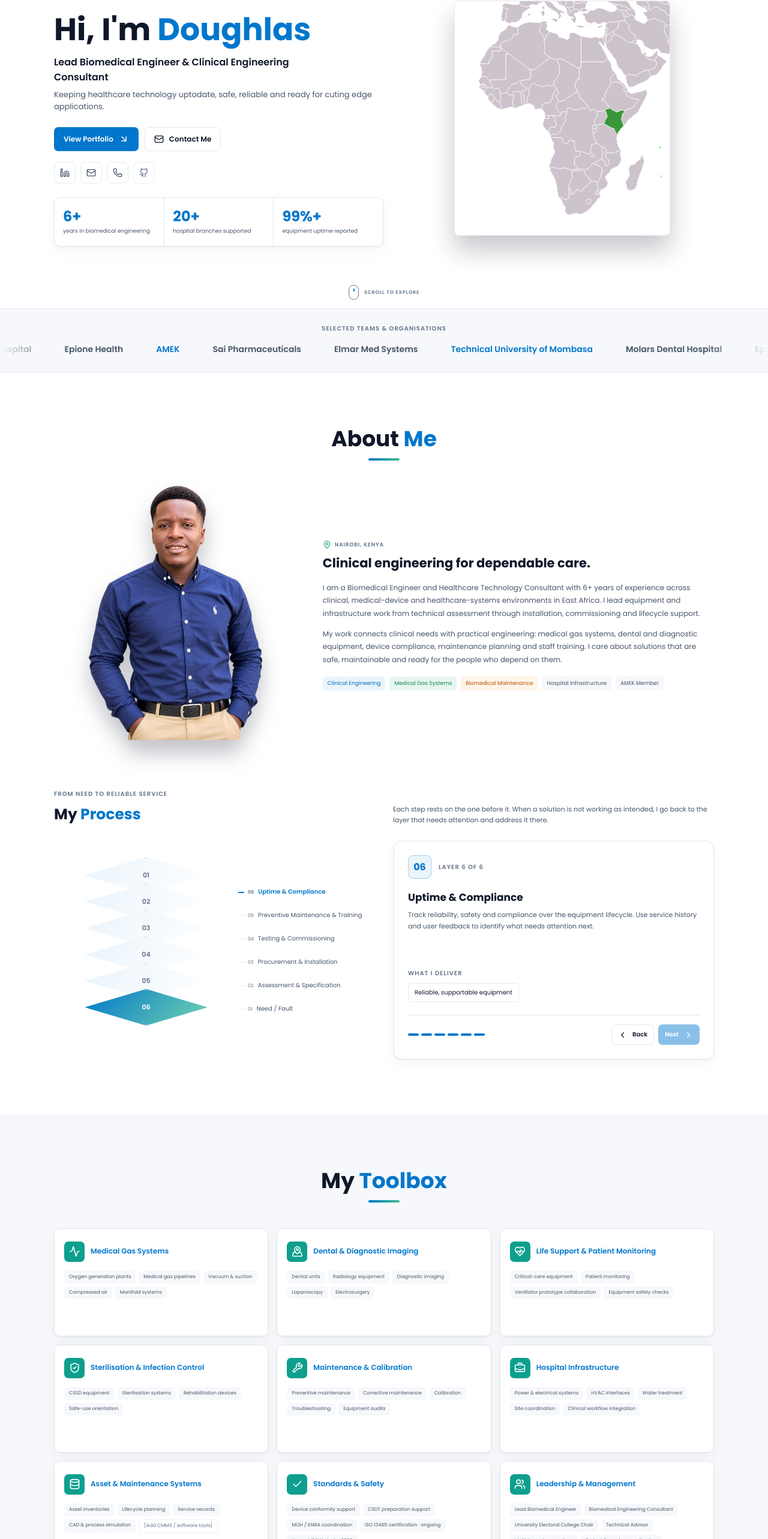
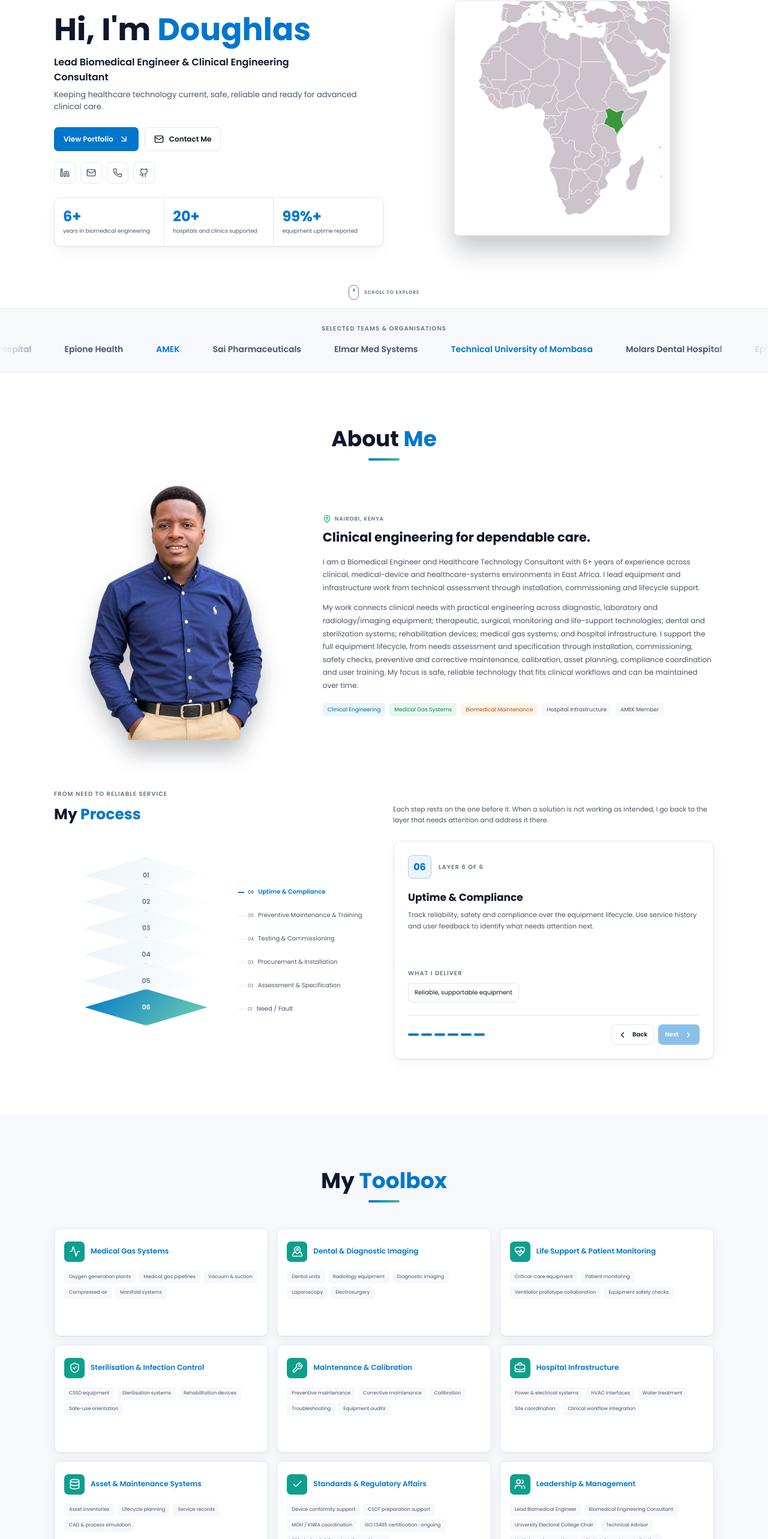
Before and after one commit to dag-gieh/portfolio, a React (Vite) app: page / in a window 1280 px wide. Shown: the part 172-2738 px from the top of the page at 60% size. Built offline with nearby package versions, Linux system fonts and the light colour scheme.

Commit message:
VERSION 2.O PORTFOLO SITE

```diff
--- a/src/App.tsx
+++ b/src/App.tsx
@@ -17,22 +17,21 @@ type Project = {
   impact: string;
   equipment: string[];
   categories: string[];
-  placeholder?: boolean;
   point: [number, number];
 };
 
 const portfolio = {
-  name: ' Eng Doughlas',
+  name: 'Eng Doughlas',
   role: 'Lead Biomedical Engineer & Clinical Engineering Consultant',
-  tagline: 'Keeping healthcare technology uptodate, safe, reliable and ready for cuting edge applications.',
+  tagline: 'Keeping healthcare technology current, safe, reliable and ready for advanced clinical care.',
   email: 'bosiredoughlas001@gmail.com',
   phone: '+254 702 781 964',
   linkedin: 'https://www.linkedin.com/in/daggieh/',
   about: 'I am a Biomedical Engineer and Healthcare Technology Consultant with 6+ years of experience across clinical, medical-device and healthcare-systems environments in East Africa. I lead equipment and infrastructure work from technical assessment through installation, commissioning and lifecycle support.',
-  aboutDetail: 'My work connects clinical needs with practical engineering: medical gas systems, dental and diagnostic equipment, device compliance, maintenance planning and staff training. I care about solutions that are safe, maintainable and ready for the people who depend on them.',
+  aboutDetail: 'My work connects clinical needs with practical engineering across diagnostic, laboratory and radiology/imaging equipment; therapeutic, surgical, monitoring and life-support technologies; dental and sterilization systems; rehabilitation devices; medical gas systems; and hospital infrastructure. I support the full equipment lifecycle, from needs assessment and specification through installation, commissioning, safety checks, preventive and corrective maintenance, calibration, asset planning, compliance coordination and user training. My focus is safe, reliable technology that fits clinical workflows and can be maintained over time.',
   stats: [
     { value: '6+', label: 'years in biomedical engineering' },
-    { value: '20+', label: 'hospital branches supported' },
+    { value: '20+', label: 'hospitals and clinics supported' },
     { value: '99%+', label: 'equipment uptime reported' },
   ],
 };
@@ -60,14 +59,20 @@ const skillGroups: { title: string; Icon: LucideIcon; skills: string[] }[] = [
   { title: 'Sterilisation & Infection Control', Icon: ShieldCheck, skills: ['CSSD equipment', 'Sterilisation systems', 'Rehabilitation devices', 'Safe-use orientation'] },
   { title: 'Maintenance & Calibration', Icon: Wrench, skills: ['Preventive maintenance', 'Corrective maintenance', 'Calibration', 'Troubleshooting', 'Equipment audits'] },
   { title: 'Hospital Infrastructure', Icon: BriefcaseBusiness, skills: ['Power & electrical systems', 'HVAC interfaces', 'Water treatment', 'Site coordination', 'Clinical workflow integration'] },
-  { title: 'Asset & Maintenance Systems', Icon: Database, skills: ['Asset inventories', 'Lifecycle planning', 'Service records', 'CAD & process simulation', '[Add CMMS / software tools]'] },
-  { title: 'Standards & Safety', Icon: Check, skills: ['Device conformity support', 'CSDT preparation support', 'MOH / KNRA coordination', 'ISO 13485 certification · ongoing', 'Kenya MDSW study · 2026'] },
+  { title: 'Asset & Maintenance Systems', Icon: Database, skills: ['Asset inventories', 'Lifecycle planning', 'Service records', 'CAD & process simulation'] },
+  { title: 'Standards & Regulatory Affairs', Icon: Check, skills: ['Device conformity support', 'CSDT preparation support', 'MOH / KNRA coordination', 'ISO 13485 certification · ongoing', 'PPB device & IVD registration guidance', 'MDSW / SaMD guideline study · 2026', 'Risk classification & technical documentation', 'Post-market surveillance principles'] },
   { title: 'Leadership & Management', Icon: Users, skills: ['Lead Biomedical Engineer', 'Biomedical Engineering Consultant', 'University Electoral College Chair', 'Technical Advisor', 'Multi-branch operations', 'Project & vendor coordination', 'Clinical staff training · 150+'] },
 ];
 
 const softSkills = ['Leadership', 'Team management', 'Problem solving', 'Communication', 'Safety mindset', 'Training', 'Vendor management', 'Attention to detail'];
 const clients = ['Molars Dental Hospital', 'Epione Health', 'AMEK', 'Sai Pharmaceuticals', 'Elmar Med Systems', 'Technical University of Mombasa'];
 const filters = ['All', 'Medical Gas', 'Equipment Installation', 'Maintenance Programs', 'Consulting', 'Training'];
+const regulatoryResources = [
+  { label: 'PPB MDSW / SaMD guideline', href: 'https://web.pharmacyboardkenya.org/download/guideline-on-regulation-of-medical-device-software-in-kenya-mdsw/' },
+  { label: 'Medical-device & IVD registration guideline', href: 'https://web.pharmacyboardkenya.org/download/guidelines-for-registration-of-medical-devices-including-in-vitro-diagnostics/' },
+  { label: 'Medical-device registration procedure', href: 'https://web.pharmacyboardkenya.org/medical-devices-evaluation-and-registration-procedure/' },
+  { label: 'PPB registered medical-device list', href: 'https://products.pharmacyboardkenya.org/ppb_admin/pages/public_view_md_retained.php' },
+];
 
 const projects: Project[] = [
   {
@@ -79,7 +84,7 @@ const projects: Project[] = [
   {
     number: '02', title: 'Medical gas systems & healthcare infrastructure', role: 'Biomedical Engineering Consultant', location: 'Kenya',
     description: 'Technical consultation and project coordination for medical gas pipeline systems, including oxygen, vacuum, compressed air and manifold systems.',
-    builtFor: 'Beacon of Hope Hospital · PCEA Kikuyu Mission Hospital · Adventist Hospital', impact: 'Coordinated technical planning and delivery across public and private healthcare facilities. [Add confirmed project results.]',
+    builtFor: 'Beacon of Hope Hospital · PCEA Kikuyu Mission Hospital · Adventist Hospital', impact: 'Coordinated technical planning and delivery across public and private healthcare facilities.',
     equipment: ['Oxygen', 'Vacuum', 'Compressed air', 'Manifold systems'], categories: ['Medical Gas', 'Equipment Installation', 'Consulting'], point: [57, 59],
   },
   {
@@ -89,19 +94,7 @@ const projects: Project[] = [
     equipment: ['Theatre', 'Laboratory', 'Laparoscopy', 'Electrosurgery', 'Medical gases'], categories: ['Equipment Installation', 'Consulting', 'Training'], point: [60, 67],
   },
   {
-    number: '04', title: '[Add project: preventive maintenance program]', role: '[Add your role]', location: '[Add facility / location]',
-    description: '[Add the equipment groups, maintenance scope and the problem the program addressed.]',
-    builtFor: '[Add organisation]', impact: '[Add a verified result: uptime, response time, cost avoided or equipment covered.]',
-    equipment: ['[Add equipment]', '[Add tools / systems]'], categories: ['Maintenance Programs'], placeholder: true, point: [47, 53],
-  },
-  {
-    number: '05', title: '[Add project: equipment installation / upgrade]', role: '[Add your role]', location: '[Add facility / location]',
-    description: '[Add the installation, commissioning or infrastructure work and your contribution.]',
-    builtFor: '[Add organisation]', impact: '[Add the outcome and any confirmed scale or performance result.]',
-    equipment: ['[Add equipment]', '[Add systems]'], categories: ['Equipment Installation', 'Medical Gas'], placeholder: true, point: [73, 57],
-  },
-  {
-    number: '06', title: 'Clinical staff training & equipment handover', role: 'Lead Biomedical Engineer', location: 'Six branches · Kenya',
+    number: '04', title: 'Clinical staff training & equipment handover', role: 'Lead Biomedical Engineer', location: 'Six branches · Kenya',
     description: 'Clinical user orientation and training as part of equipment lifecycle support and safe day-to-day operation.',
     builtFor: 'Molars Dental Hospital', impact: '150+ clinical staff trained, as reported in the supplied resume.',
     equipment: ['User orientation', 'Safe operation', 'Handover'], categories: ['Training', 'Consulting'], point: [63, 39],
@@ -246,7 +239,7 @@ function App() {
               <a className="social-button" href={portfolio.linkedin} target="_blank" rel="noreferrer" aria-label="LinkedIn"><Linkedin /></a>
               <a className="social-button" href={`mailto:${portfolio.email}`} aria-label="Email"><Mail /></a>
               <a className="social-button" href={`https://wa.me/${portfolio.phone.replace(/\D/g, '')}`} target="_blank" rel="noreferrer" aria-label="WhatsApp"><Phone /></a>
-              <span className="social-placeholder" title="Add GitHub profile URL"><Github aria-hidden="true" /><span className="sr-only">GitHub profile URL placeholder</span></span>
+              <a className="social-button" href="https://github.com/dag-gieh" target="_blank" rel="noreferrer" aria-label="GitHub"><Github /></a>
             </div>
             <div className="stats-card">
               {portfolio.stats.map((stat) => <div className="stat" key={stat.label}><strong>{stat.value}</strong><span>{stat.label}</span></div>)}
@@ -297,7 +290,11 @@ function App() {
 
         <section className="section section-tint" id="skills">
           <div className="page-width"><SectionHeading first="My" accent="Toolbox" />
-            <div className="toolbox-grid">{skillGroups.map(({ title, Icon, skills }, index) => <article className="tool-card reveal" key={title} style={{ '--delay': `${index * 55}ms` } as React.CSSProperties}><div className="tool-card-heading"><span className="tool-icon"><Icon size={19} /></span><h3>{title}</h3></div><div className="tool-chips">{skills.map((skill) => <span className={skill.startsWith('[') ? 'placeholder-chip' : ''} key={skill}>{skill}</span>)}</div></article>)}</div>
+            <div className="toolbox-grid">{skillGroups.map(({ title, Icon, skills }, index) => <article className="tool-card reveal" key={title} style={{ '--delay': `${index * 55}ms` } as React.CSSProperties}><div className="tool-card-heading"><span className="tool-icon"><Icon size={19} /></span><h3>{title}</h3></div><div className="tool-chips">{skills.map((skill) => <span key={skill}>{skill}</span>)}</div></article>)}</div>
+            <div className="regulatory-resources">
+              <h3>PPB Regulatory References</h3>
+              <div className="regulatory-links">{regulatoryResources.map((resource) => <a key={resource.href} href={resource.href} target="_blank" rel="noreferrer">{resource.label}<ArrowUpRight size={14} /></a>)}</div>
+            </div>
             <div className="soft-skills"><h3>Soft Skills</h3><p>How I work with teams and deliver dependable outcomes</p><div className="marquee-mask"><div className="soft-track">{[...softSkills, ...softSkills].map((skill, index) => <span key={`${skill}-${index}`}>{skill}</span>)}</div></div></div>
           </div>
         </section>
@@ -309,7 +306,6 @@ function App() {
             return <button type="button" className={activeFilter === filter ? 'filter-pill is-active' : 'filter-pill'} key={filter} onClick={() => setActiveFilter(filter)} aria-pressed={activeFilter === filter}>{filter}<span>{count}</span></button>;
           })}</div><button className="button button-primary map-open" type="button" onClick={openMap}><MapPinned size={16} /> View map</button></div>
           <div className="projects-grid">{visibleProjects.map((project) => <ProjectCard project={project} key={project.number} />)}</div>
-          <p className="placeholder-note">Cards marked with brackets are editable placeholders. Replace with confirmed project names, scope, locations and results before publishing.</p>
         </section>
 
         <section className="section section-tint" id="experience">
@@ -319,7 +315,7 @@ function App() {
               {experience.slice(0, 3).map((item, index) => <button type="button" className={`career-node career-node--${index} ${activeExperience === index ? 'is-active' : ''}`} key={item.title} onClick={() => setActiveExperience(index)} aria-pressed={activeExperience === index}><span className="career-node-dot" /><span className="career-node-label"><strong>{item.title}</strong><small>{item.company}</small></span></button>)}
               <div className="career-years"><span>2022</span><span>2023</span><span>2024</span><span>2025</span><span>2026</span></div>
             </div>
-            <article className="experience-card reveal" aria-live="polite"><div><p className="eyebrow">CAREER DETAIL · {String(activeExperience + 1).padStart(2, '0')}</p><h3>{experience[activeExperience].title}</h3><p className="experience-company">{experience[activeExperience].company}</p><span className="experience-dates">{experience[activeExperience].dates}</span></div><p className="experience-summary">{experience[activeExperience].detail}<br /><span>[Add role achievements and verified outcomes.]</span></p><div className="experience-controls"><button type="button" className="icon-button" aria-label="Previous role" onClick={() => setActiveExperience((current) => (current + experience.length - 1) % experience.length)}><ChevronLeft /></button><button type="button" className="icon-button" aria-label="Next role" onClick={() => setActiveExperience((current) => (current + 1) % experience.length)}><ChevronRight /></button></div></article>
+            <article className="experience-card reveal" aria-live="polite"><div><p className="eyebrow">CAREER DETAIL · {String(activeExperience + 1).padStart(2, '0')}</p><h3>{experience[activeExperience].title}</h3><p className="experience-company">{experience[activeExperience].company}</p><span className="experience-dates">{experience[activeExperience].dates}</span></div><p className="experience-summary">{experience[activeExperience].detail}</p><div className="experience-controls"><button type="button" className="icon-button" aria-label="Previous role" onClick={() => setActiveExperience((current) => (current + experience.length - 1) % experience.length)}><ChevronLeft /></button><button type="button" className="icon-button" aria-label="Next role" onClick={() => setActiveExperience((current) => (current + 1) % experience.length)}><ChevronRight /></button></div></article>
             <div className="all-roles">{experience.map((item, index) => <button type="button" className={activeExperience === index ? 'role-row is-active' : 'role-row'} key={`${item.title}-${item.dates}`} onClick={() => setActiveExperience(index)}><span>{item.dates}</span><strong>{item.title}</strong><span>{item.company}</span><ArrowUpRight size={15} /></button>)}</div>
           </div>
         </section>
@@ -332,7 +328,7 @@ function App() {
 
         <section className="section section-tint" id="engagements">
           <div className="page-width"><SectionHeading first="Community" accent="Engagements" />
-            <article className="engagement-card reveal"><div className="engagement-top"><span className="eyebrow">2022 - 2023 · UNIVERSITY LEADERSHIP</span><span className="role-tag">LEADERSHIP</span></div><div className="engagement-body"><div><h3>University electoral leadership & technical advising</h3><p>Technical University of Mombasa</p></div><Users size={25} /></div><ul><li>Spearheaded the first online university elections at TUM.</li><li>Chaired the university electoral college and served as a technical advisor.</li></ul><p className="engagement-placeholder">[Add other community training, speaking or mentoring engagements.]</p></article>
+            <article className="engagement-card reveal"><div className="engagement-top"><span className="eyebrow">2022 - 2023 · UNIVERSITY LEADERSHIP</span><span className="role-tag">LEADERSHIP</span></div><div className="engagement-body"><div><h3>University electoral leadership & technical advising</h3><p>Technical University of Mombasa</p></div><Users size={25} /></div><ul><li>Spearheaded the first online university elections at TUM.</li><li>Chaired the university electoral college and served as a technical advisor.</li></ul></article>
           </div>
         </section>
 
@@ -344,7 +340,6 @@ function App() {
               <a className="contact-item" href={`tel:${portfolio.phone.replace(/\s/g, '')}`}><span><Phone /></span><div><small>PHONE</small><strong>{portfolio.phone}</strong></div></a>
               <div className="contact-item"><span><MapPin /></span><div><small>LOCATION</small><strong>Nairobi, Kenya</strong></div></div>
               <div className="contact-socials"><h4>Connect with Me</h4><div className="social-row"><a className="social-button" href={portfolio.linkedin} target="_blank" rel="noreferrer" aria-label="LinkedIn"><Linkedin /></a><a className="social-button" href={`mailto:${portfolio.email}`} aria-label="Email"><Mail /></a><a className="social-button" href={`https://wa.me/${portfolio.phone.replace(/\D/g, '')}`} target="_blank" rel="noreferrer" aria-label="WhatsApp"><Phone /></a></div></div>
-              <p className="availability-note"><strong>Available for:</strong> [Full-time opportunities, consulting, equipment audits, installation supervision and training.]</p>
             </article>
             <article className="contact-card"><h3>Send Me a Message</h3><form className="contact-form" onSubmit={submitMessage}><input name="name" placeholder="Your Name" aria-label="Your name" required /><input name="email" type="email" placeholder="Your Email" aria-label="Your email" required /><input name="subject" placeholder="Subject" aria-label="Subject" required /><textarea name="message" placeholder="Your Message" aria-label="Your message" required rows={5} /><button className="button button-primary" type="submit">Send Message <ArrowRight size={16} /></button><p className="form-status" aria-live="polite">{formStatus}</p></form></article>
           </div>
```
Also changed, not shown: 1 other file (tests, documents, lock files or other folders).
